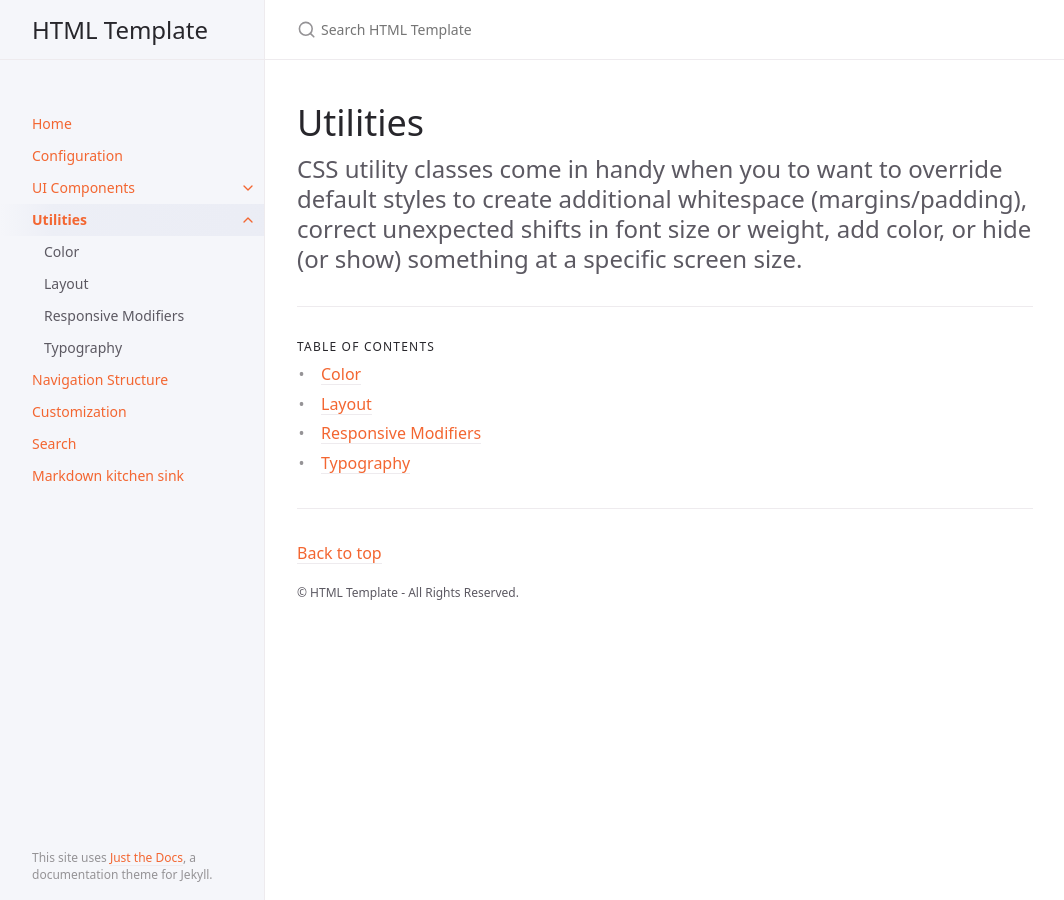
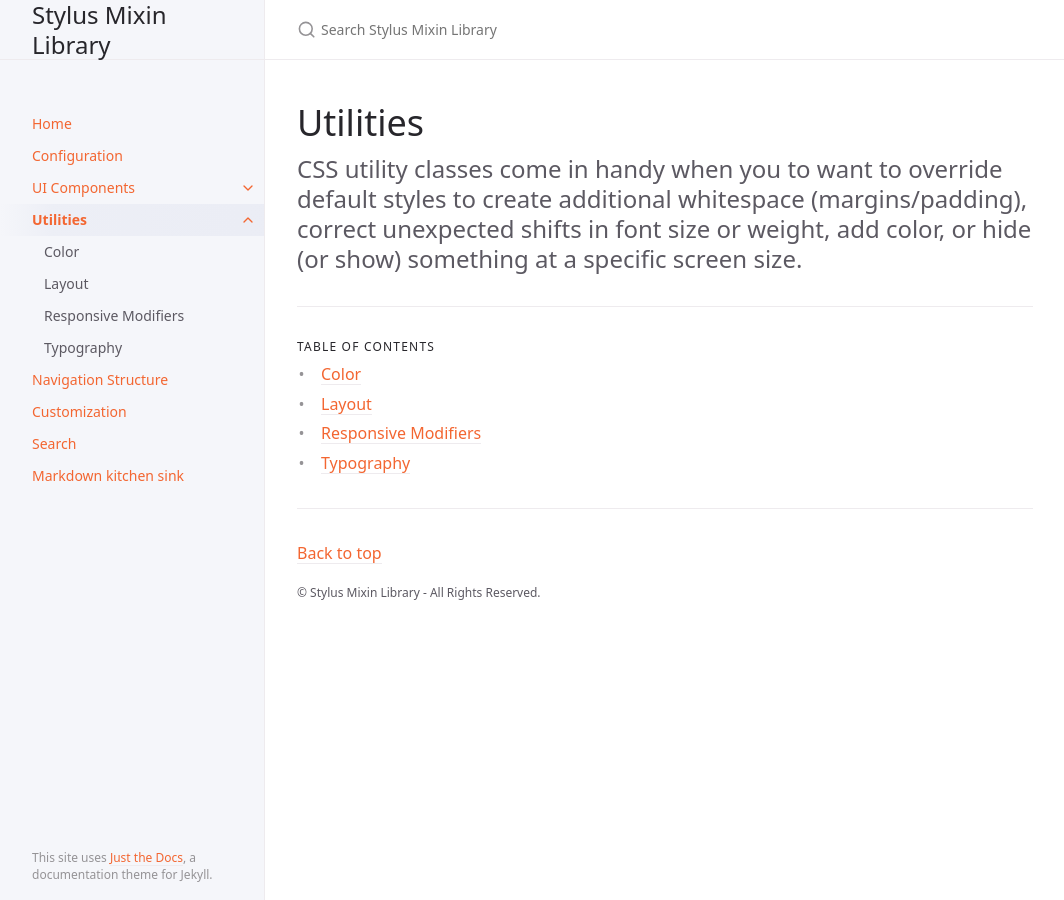
Before and after one commit to stylusmixinlibrary/stylusmixinlibrary.github.io, a Jekyll site: the page built from docs/utilities/utilities.md, in a window 1280 px wide. Shown: the whole page, without its empty margins (107-1171 px from the left). Built offline with Jekyll 4.4.1, drawn with Linux system fonts in a browser that asks for light colours.

Commit message:
Update _config.yml

```diff
--- a/_config.yml
+++ b/_config.yml
@@ -13,10 +13,10 @@
 # you will see them accessed via {{ site.title }}, {{ site.github_repo }}, and so on.
 # You can create any custom variable you would like, and they will be accessible
 # in the templates via {{ site.myvariable }}.
-title: HTML Template
-description: A professional HTML template designed to help build fast, robust, and adaptable websites.
+title: Stylus Mixin Library
+description: A simple, lightweight, yet powerful mixin library for Stylus.
 baseurl: "" # the subpath of your site, e.g. /blog
-url: "https://h5tl.github.io" # the base hostname & protocol for your site, e.g. http://example.com
+url: "https://stylusmixinlibrary.github.io" # the base hostname & protocol for your site, e.g. http://example.com
 
 permalink: pretty
 exclude: ["node_modules/", "*.gemspec", "*.gem", "Gemfile", "Gemfile.lock", "package.json", "package-lock.json",  "script/", "LICENSE.txt", "lib/", "bin/", "README.md", "Rakefile"
@@ -81,7 +81,7 @@ nav_sort: case_sensitive # Capital letters sorted before lowercase
 back_to_top: true
 back_to_top_text: "Back to top"
 
-footer_content: "&copy; HTML Template - All Rights Reserved."
+footer_content: "&copy; Stylus Mixin Library - All Rights Reserved."
 
 # Footer last edited timestamp
 last_edit_timestamp: true # show or hide edit time - page must have `last_modified_date` defined in the frontmatter
```
